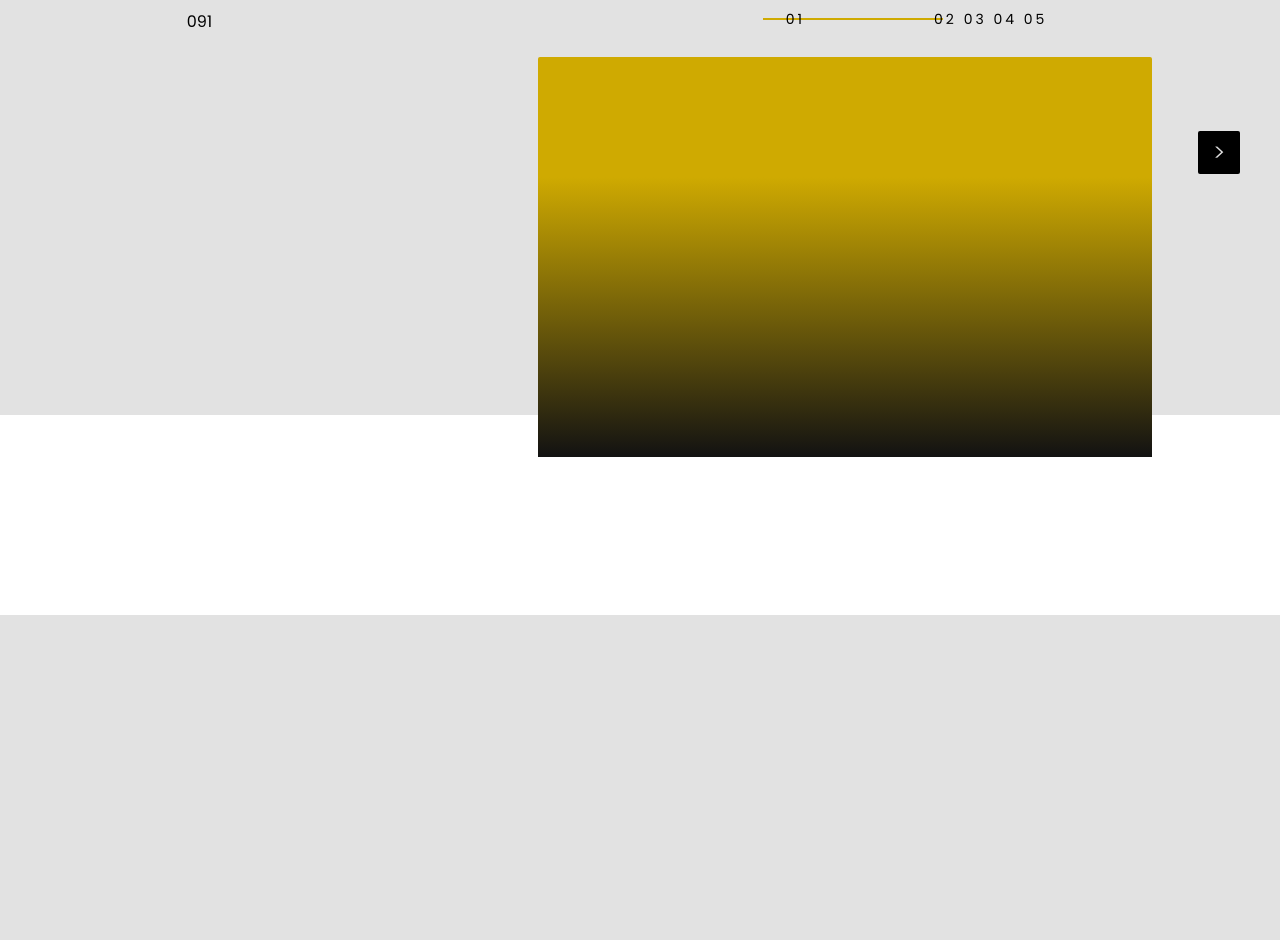
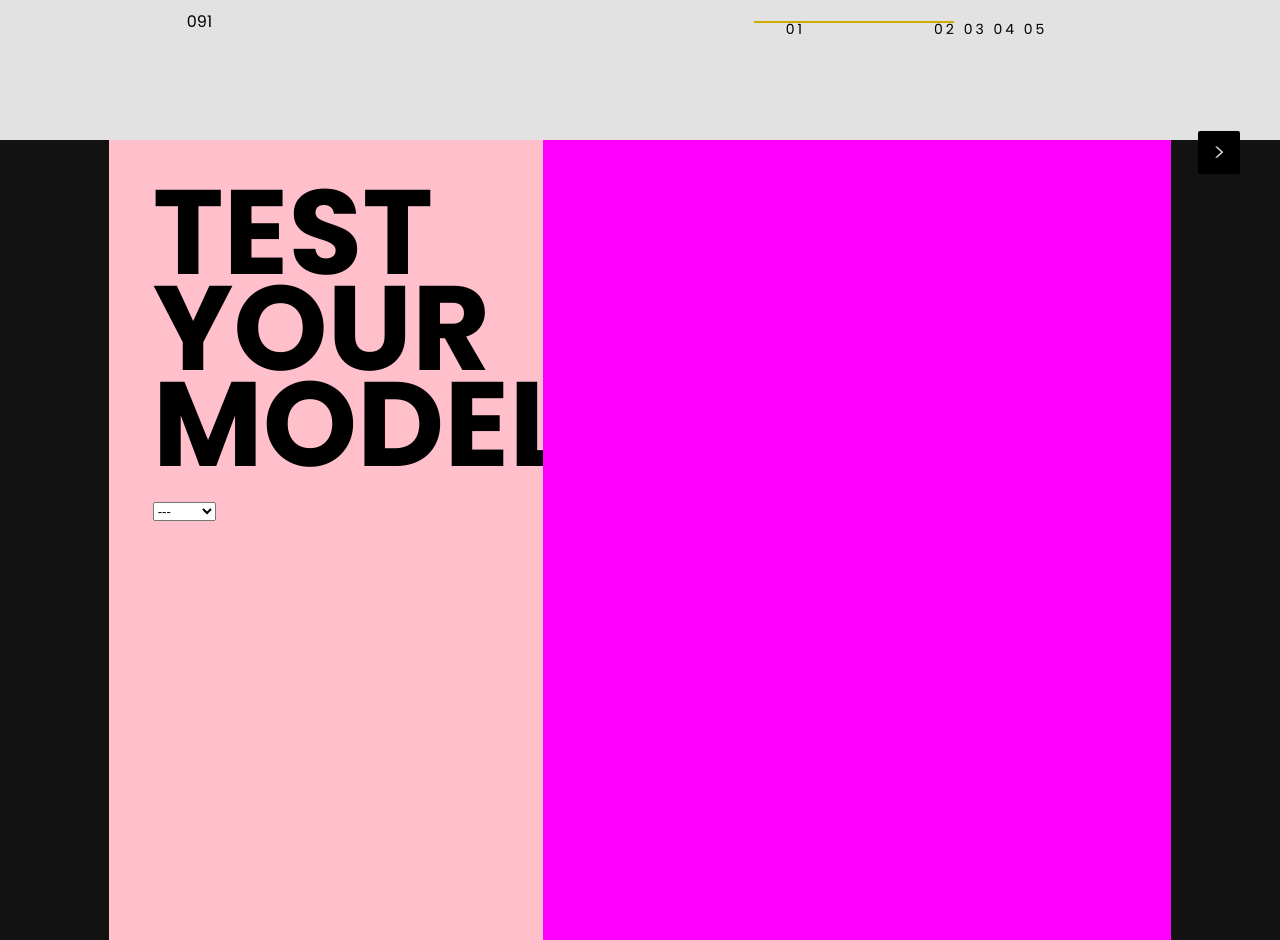
Before and after one commit to AMN-D/PRICEOPTIM, a Django app: page / in a window 1280 px wide. Shown: the part 586-1526 px from the top of the page. Before the commit the page ends 1201 px from the top, so only its background shows below. Run offline with Django 4.2, Linux system fonts and the light colour scheme; some web fonts are replaced.

Commit message:
value passing successful

```diff
--- a/price_optimisation/files/static/script.js
+++ b/price_optimisation/files/static/script.js
@@ -1,3 +1,4 @@
+/*
 var currentChart = null;
 
 function reloadVisualizationDisplay() {
@@ -108,7 +109,9 @@ function showBarChart(actualData, predictedData) {
     });
     document.getElementById('visualization-btn').textContent = "Bar Chart ▼";
 }
+*/
 
+/*NEW*/
 let lastScrollTop = 0;
 const header = document.querySelector('.base-header');
 const headerHeight = header.offsetHeight; // Get the height of the header
@@ -127,3 +130,11 @@ window.addEventListener("scroll", function() {
     }
     lastScrollTop = currentScroll <= 0 ? 0 : currentScroll;
 }, false);
+
+document.getElementById('modelSelector').addEventListener('change', function() {
+    var selectedValue = this.value; // Get the selected value
+    // Send an AJAX request to the server
+    var xhr = new XMLHttpRequest();
+    xhr.open('GET', '/?model=' + selectedValue, true); // Send selected value to homepage view
+    xhr.send();
+});
--- a/price_optimisation/files/static/style.css
+++ b/price_optimisation/files/static/style.css
@@ -139,17 +139,6 @@ body {
     margin: 0 auto;
 }
 
-.body-main-custom-abs {
-    position: absolute;
-    bottom: -80%;
-    right: 0;
-    width: 60%;
-    min-height: 400px;
-    background: linear-gradient(to bottom, var(--neon-gold) 30%, #121212);
-    border-top-left-radius: 2px;
-    border-top-right-radius: 2px;
-}
-
 .body-container {
     display: flex;
     flex-direction: column;
@@ -177,15 +166,16 @@ body {
     border-bottom: 5px black solid;
     border-bottom-left-radius: 5px;
     border-bottom-right-radius: 5px;
+    margin-top: 5%;
 }
 
 .body-image-hr {
     position: relative;
-    width: 180px;
+    width: 200px;
     height: 2px;
     background-color: var(--neon-gold);
-    bottom: -8%;
-    left: 2%;
+    bottom: -4.4%;
+    left: 4.5%;
     transform: translateX(-50%);
     transition: box-shadow 0.3s ease;
     cursor: pointer;
@@ -198,7 +188,7 @@ body {
 .left-number,
 .right-number {
     position: absolute;
-    bottom: 2%;
+    bottom: 0;
     transform: translateY(-50%);
     font-size: 14px;
     font-family: "Poppins", sans-serif;
@@ -311,8 +301,69 @@ body {
     border-radius: 2px;
 }
 
-.test {
-    background-color: white;
-    margin-top: 365px;
-    height: 200px;
+.body-main-anal-black {
+    display: flex;
+    justify-content: center;
+    align-items: center;
+    height: 100vh;
+    width: 100%;
+    margin-top: 90px;
+    background-color: #121212;
 }
+
+.body-main-anal-container {
+    display: flex;
+    justify-content: flex-start;
+    height: 100vh;
+    min-width: 80%;
+    margin: 0 auto;
+    background-color: var(--neon-gold);
+    z-index: 1;
+}
+
+.body-main-anal-container h1 {
+    font-family: "Poppins", sans-serif;
+    font-weight: 700;
+    font-style: normal;
+    font-size: 120px;
+    margin: 0;
+    line-height: 0.8;
+    display: inline-block;
+}
+
+.body-main-anal-selector {
+    width: 100%;
+    padding-left: 10%;
+    font-family: "Poppins", sans-serif;
+    font-weight: 600;
+    font-style: normal;
+    font-size: 16px;
+    margin: 0;
+    margin-top: 6%;
+    color: rebeccapurple;
+}
+
+.body-main-anal-main {
+    display: flex;
+    flex-direction: column;
+    min-height: 100px;
+    width: 45%;
+    background-color: pink;
+}
+
+.body-main-anal-text {
+    padding-left: 10%;
+    margin: 0;
+    margin-top: 10%;
+}
+
+.body-main-anal-abs {
+    display: flex;
+    flex-direction: column;
+    justify-content: flex-start;
+    align-items: center;
+    width: 65%;
+    min-height: 100px;
+    position: relative;
+    background-color: fuchsia;
+}
--- a/price_optimisation/files/templates/base.html
+++ b/price_optimisation/files/templates/base.html
@@ -20,9 +20,9 @@
         </div>
         <div class="base-links">
             <ul>
-                <li><a href="{% url 'about' %}">ABOUT</a></li>
-                <li><a href="{% url 'price_optimization' %}">CUSTOM</a></li>
-                <li><a href="{% url 'price_optimization' %}">SAMPLE</a></li>
+                <li><a href="{% url 'homepage' %}">ABOUT</a></li>
+                <li><a href="{% url 'homepage' %}">CUSTOM</a></li>
+                <li><a href="{% url 'homepage' %}">SAMPLE</a></li>
             </ul>
         </div>
         <div class="base-header-container-right">
@@ -46,7 +46,6 @@
             <button>></button>
         </div>
         <div class="body-main-custom">
-            <div class="body-main-custom-abs"></div>
             <div class="body-container">
                 <div class="body-container-text">
                     <h1>PRIZ</h1><br>
@@ -76,7 +75,23 @@
                 <span class="right-number">02 03 04 05</span>
             </div>
         </div>
-        <div class="test"></div>
+        <div class="body-main-anal-black">
+            <div class="body-main-anal-container">
+                <div class="body-main-anal-main">
+                    <div class="body-main-anal-text">
+                        <h1>TEST YOUR</h1>
+                        <h1>MODEL</h1>
+                    </div>
+                    <div class="body-main-anal-selector">
+                        <select id="modelSelector" name="model">
+                            <option value="0">---</option>
+                            <option value="lowkey">lowkey</option>
+                        </select>
+                    </div>
+                </div>
+                <div class="body-main-anal-abs"></div>
+            </div>
+        </div>
     </div>
     {% endblock %}
     <script src="{% static 'script.js' %}"></script>
--- a/price_optimisation/files/urls.py
+++ b/price_optimisation/files/urls.py
@@ -19,7 +19,7 @@ from . import views
 
 urlpatterns = [
     path('', views.homepage, name='homepage'),
-    path('actual_vs_predicted/', views.actual_vs_predicted, name='actual_vs_predicted'),
-    path('price_optimization/', views.price_optimization, name='price_optimization'),
-    path('abt/', views.about, name='about'),
+    #path('actual_vs_predicted/', views.actual_vs_predicted, name='actual_vs_predicted'),
+    #path('price_optimization/', views.price_optimization, name='price_optimization'),
+    #path('abt/', views.about, name='about'),
 ]
--- a/price_optimisation/files/views.py
+++ b/price_optimisation/files/views.py
@@ -1,3 +1,13 @@
+from django.shortcuts import render, HttpResponse
+from django.template import loader
+
+def homepage(request):
+    selected_model = request.GET.get('model', '')
+    print('value selected is', selected_model)
+    template = loader.get_template('home.html')
+    return HttpResponse(template.render())
+
+'''
 import os
 import random
 from pathlib import Path
@@ -6,16 +16,9 @@ from django.shortcuts import render, HttpResponse
 from django.template import loader
 import tensorflow as tf
 from sklearn.model_selection import train_test_split
+import json
+from django.http import JsonResponse
 
-def perform_price_optimization():
-    BASE_DIR = Path(__file__).resolve().parent.parent
-    df = pd.read_csv(os.path.join(BASE_DIR, 'files', 'data', 'preprocessed_price_optimization_dataset.csv'))
-    loaded_model = tf.keras.models.load_model(os.path.join(BASE_DIR, 'files', 'data', 'price_optimization_model.h5'))
-    return df, loaded_model
-
-def homepage(request):
-  template = loader.get_template('home.html')
-  return HttpResponse(template.render())
 
 def actual_vs_predicted(request):
     df, loaded_model = perform_price_optimization()
@@ -62,3 +65,28 @@ def price_optimization(request):
 def about(request):
   template = loader.get_template('about.html')
   return HttpResponse(template.render())
+
+def perform_price_optimization():
+    BASE_DIR = Path(__file__).resolve().parent.parent
+    model_name = request.POST.get('model_name')
+    if model_name == 'lowkey':
+        model_path = os.path.join(BASE_DIR, 'files', 'data', 'price_optimization_model.h5')
+    else:
+        # Handle other model names or default behavior here
+        model_path = 'default_model_path'  # Replace with appropriate default
+
+    df = pd.read_csv(os.path.join(BASE_DIR, 'files', 'data', 'preprocessed_price_optimization_dataset.csv'))
+    loaded_model = tf.keras.models.load_model(model_path)
+
+    # Render the results (e.g., using a template)
+    context = {'results': results}  # Replace 'results' with your actual results
+    html_content = render_to_string('price_optimization_results.html', context)
+    return JsonResponse({'html_content': html_content})
+
+
+   # BASE_DIR = Path(__file__).resolve().parent.parent
+   # df = pd.read_csv(os.path.join(BASE_DIR, 'files', 'data', 'preprocessed_price_optimization_dataset.csv'))
+   # loaded_model = tf.keras.models.load_model(os.path.join(BASE_DIR, 'files', 'data', 'price_optimization_model.h5'))
+   # return df, loaded_model
+
+'''
```
